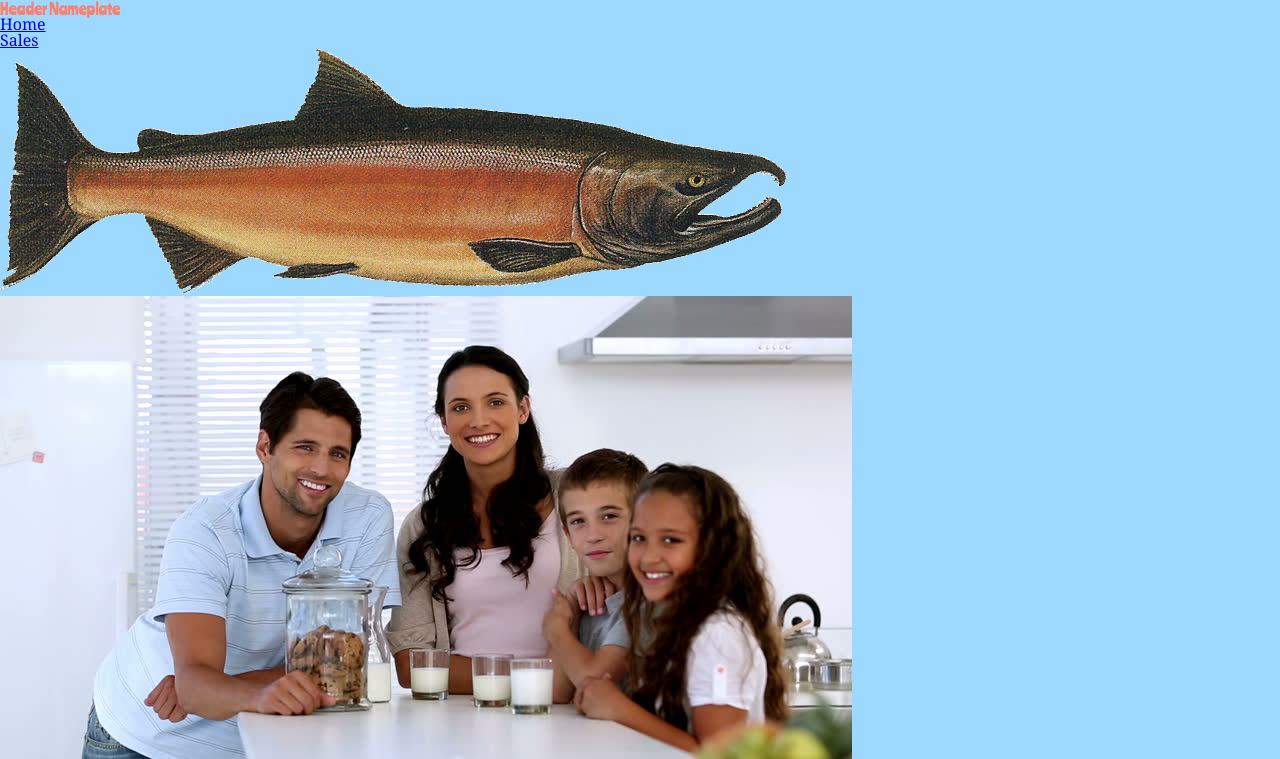
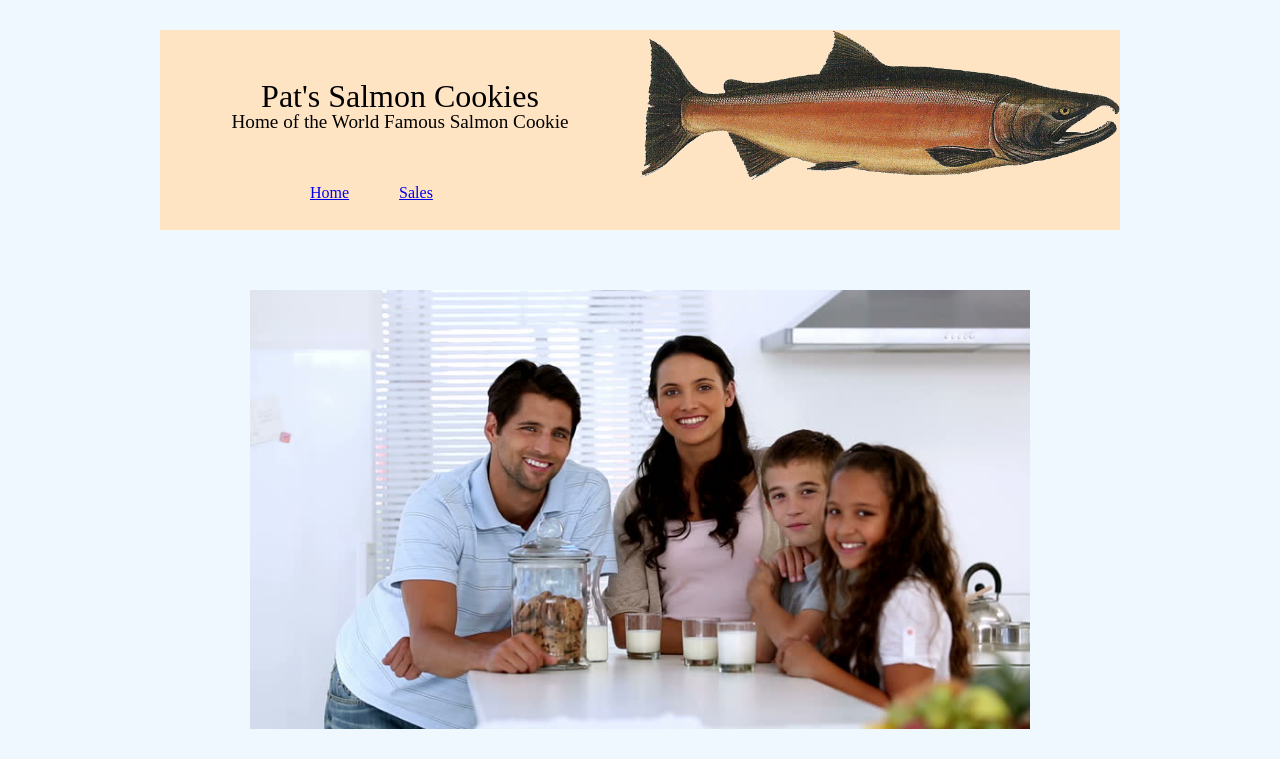
Before and after one commit to jnelsonjava/cookie-stand, a plain HTML site: page index.html in a window 1280 px wide. Shown: the top 759 px of the page. Drawn offline with Linux system fonts and the light colour scheme.

Commit message:
laid out header and slides

```diff
--- a/css/style.css
+++ b/css/style.css
@@ -1,4 +1,191 @@
-@font-face {
+body {
+  background-color: aliceblue;
+}
+
+header {
+  margin: auto;
+  margin-top: 30px;
+  width: 960px;
+  height: 200px;
+  background-color: bisque;
+}
+
+header > div {
+  width: 50%;
+  float: left;
+}
+
+header > div div {
+  margin-top: 50px;
+  height: 75px;
+}
+
+header > div div h1 {
+  font-size: xx-large;
+  text-align: center;
+}
+
+header > div div h3 {
+  font-size: larger;
+  text-align: center;
+}
+
+header > div nav {
+  height: 75px;
+}
+
+header > div nav ul {
+  overflow: hidden;
+}
+
+header > div nav ul li {
+  float: left;
+  margin-top: 30px;
+  margin-left: 50px;
+}
+
+header > div nav ul li:first-child {
+  margin-left: 150px;
+}
+
+header > img {
+  display: block;
+  float: left;
+  max-width: 50%;
+}
+
+main {
+  width: 960px;
+  margin: auto;
+}
+
+.slideshow-container {
+  width: 780px;
+  margin: auto;
+  margin-top: 60px;
+}
+
+.slideshow-container img {
+  max-width: 780px;
+}
+
+.blurb {
+  margin-top: 30px;
+}
+
+.blurb h2 {
+  font-size: x-large;
+}
+
+
+
+
+
+
+
+
+
+
+
+
+
+
+
+
+
+
+
+
+
+
+
+
+
+
+
+
+
+
+
+
+
+
+
+
+
+
+
+
+
+
+
+
+
+
+
+
+
+
+
+
+
+
+
+
+
+
+
+
+
+
+
+
+
+
+
+
+
+
+
+
+
+
+
+
+
+
+
+
+
+
+
+
+
+
+
+
+
+
+
+
+
+
+
+
+
+
+
+
+
+
+
+
+
+
+
+
+
+/* @font-face {
   font-family: 'Rancher';
   src: url('/fonts/Ranchers/Ranchers-Regular.ttf') format('truetype');
 }
@@ -21,4 +208,4 @@ table {
 th, td {
   font-family: Arial, Helvetica, sans-serif;
   color: rgb(9, 41, 41);
-}
+} */
--- a/index.html
+++ b/index.html
@@ -10,7 +10,11 @@
 </head>
 <body>
   <header>
-    <h1>Header Nameplate</h1>
+    <div>
+      <div>
+        <h1>Pat's Salmon Cookies</h1>
+        <h3>Home of the World Famous Salmon Cookie</h3>
+      </div>
       <nav>
         <ul>
           <li>
@@ -21,6 +25,7 @@
           </li>
         </ul>
       </nav>
+    </div>
     <img src="img/salmon.png" alt="a fairly accurate image of a salmon">
     </header>
   <main>
@@ -30,7 +35,7 @@
       <img src="img/family.jpg" alt="a fairly accurate image of a salmon">
     </div>
 
-    <div>
+    <div class="blurb">
       <h2>Paragraph Header</h2>
       <p>Lorem ipsum dolor sit amet consectetur adipisicing elit. Veritatis eos iure nam ratione cum at quam dolor officiis vitae explicabo aperiam laborum sit adipisci in possimus nulla consequatur, ipsa dolorem. Lorem ipsum dolor sit amet consectetur adipisicing elit. Tempore, modi ipsam delectus, numquam eos consequatur, repellendus itaque distinctio praesentium consequuntur assumenda laudantium ducimus accusantium ex fugit nostrum! Natus, facere odit!</p>
     </div>
```
Lines whose indentation alone changed are shown as unchanged.
